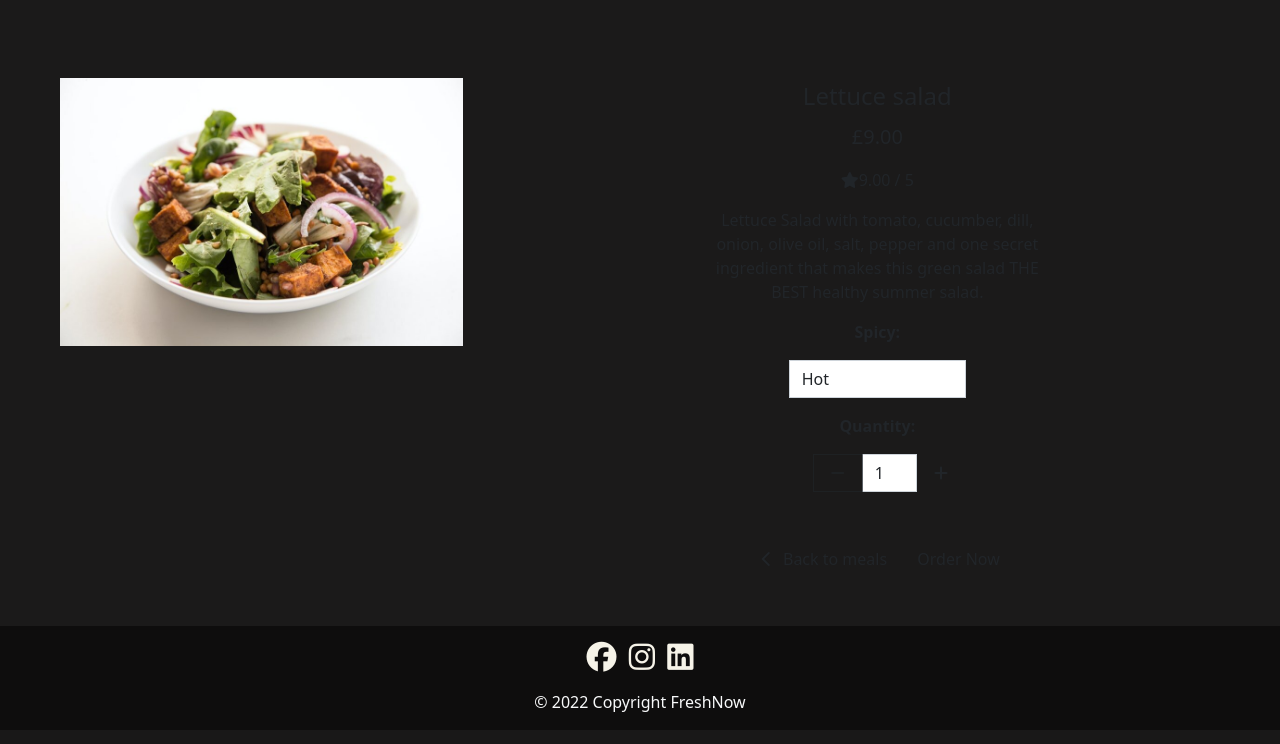
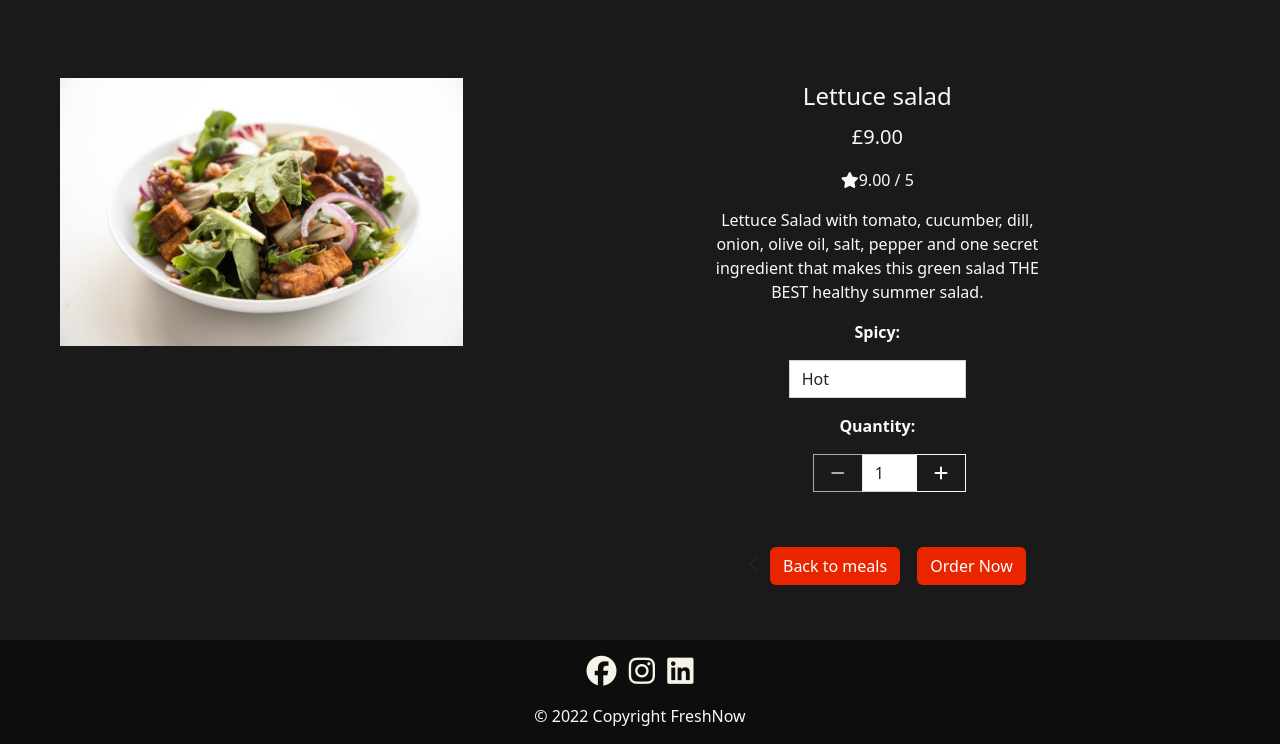
Before and after one commit to KonstantinaStrantzali/FreshNow-food-corner, a Django app: page /products/1/ in a window 1280 px wide. Shown: the part 134-878 px from the top of the page. Before the commit the page ends 846 px from the top, so only its background shows below. Run offline with Django 3.2, Linux system fonts and the light colour scheme; data comes from the database, SQL or seed files in the repository; some libraries are stand-ins or nearby versions.

Commit message:
changed button colors

```diff
--- a/products/templates/products/product_detail.html
+++ b/products/templates/products/product_detail.html
@@ -12,7 +12,7 @@
 
 {% block content %}
 
-    <div class="container-fluid product-container">
+    <div class="container-fluid product-container text-light">
         <div class="row text-center">
             <div class="col-12 col-md-6 col-lg-4 ms-lg-5 ">
                 <div class="image-container my-5">
@@ -64,7 +64,7 @@
                                     <div class="form-group w-50 quantity-control">
                                         <div class="input-group">
                                             <div class="input-group-prepend ms-4">
-                                                <button class="decrement-qty btn btn-black rounded-0"
+                                                <button class="decrement-qty btn btn-quantity rounded-0"
                                                     data-item_id="{{ product.id }}" id="decrement-qty_{{ product.id }}">
                                                     <span class="icon">
                                                         <i class="fas fa-minus"></i>
@@ -76,7 +76,7 @@
                                                 data-item_id="{{ product.id }}"
                                                 id="id_qty_{{ product.id }}">
                                             <div class="input-group-append">
-                                                <button class="increment-qty btn btn-black rounded-0"
+                                                <button class="increment-qty btn btn-outline-light rounded-0"
                                                     data-item_id="{{ product.id }}" id="increment-qty_{{ product.id }}">
                                                     <span class="icon">
                                                         <i class="fas fa-plus"></i>
@@ -92,9 +92,9 @@
                                     <span class="icon">
                                         <i class="fas fa-chevron-left"></i>
                                     </span>
-                                    <span class="button-content">Back to meals</span>
+                                    <span class="btn btn-details">Back to meals</span>
                                 </a>
-                                <input type="submit" class="btn mt-5" value="Order Now">
+                                <input type="submit" class="btn btn-details mt-5" value="Order Now">
                             </div>
                             <input type="hidden" name="redirect_url" value="{{ request.path }}">
                         </div>
--- a/products/templates/products/products.html
+++ b/products/templates/products/products.html
@@ -24,7 +24,7 @@
     <div class="col-sm-12 col-md-6 col-lg-4 my-auto d-flex justify-content-center justify-content-md-end text-light">
         <div class="sort-select-wrapper-sort-by">
 
-            <select class="selectpicker text-light" data-style="" name="sort-selector" id="sort-selector" >
+            <select class="selectpicker" data-style="btn-light" name="sort-selector" id="sort-selector" >
                 <option value="reset" {% if current_sorting == 'None_None' %}selected{% endif %}>Sort by...</option>
                 <option value="price_asc" {% if current_sorting == 'price_asc' %}selected{% endif %}>Price (low to high)</option>
                 <option value="price_desc" {% if current_sorting == 'price_desc' %}selected{% endif %}>Price (high to low)</option>
--- a/static/css/base.css
+++ b/static/css/base.css
@@ -70,14 +70,9 @@ html {
     color:white;
 }
 .selectpicker{
-    background-color: #E92500 !important;
-    color:rgba(250, 255, 255, 0.774);
+    color: white;
 }
-.selectpicker :hover {
 
-    background-color: #e92700d5 !important;
-    color:white;
-}
 
 .categories {
     width: 40%;
@@ -276,3 +271,8 @@ html {
     padding-bottom: 0.5rem;
     padding-left: 0.7rem;
 }
+
+.btn-details{
+    background-color:#E92500;
+    color: white;
+}
--- a/templates/allauth/account/login.html
+++ b/templates/allauth/account/login.html
@@ -46,8 +46,8 @@
       {% if redirect_field_value %}
         <input type="hidden" name="{{ redirect_field_name }}" value="{{ redirect_field_value }}" />
       {% endif %}
-      <a class="btn btn-lg btn-outline-light btn-outline-danger" href="{% url 'home' %}">Home</a>
-      <button class="btn btn-lg btn-outline-light btn-outline-danger" type="submit">{% trans "Sign In" %}</button>
+      <a class="btn btn-lg btn-outline-light " href="{% url 'home' %}">Home</a>
+      <button class="btn btn-lg btn-outline-light" type="submit">{% trans "Sign In" %}</button>
       <p class="mt-2">
         <a class="button red secondaryAction" href="{% url 'account_reset_password' %}">{% trans "Forgot Password?" %}</a>
       </p>
```
